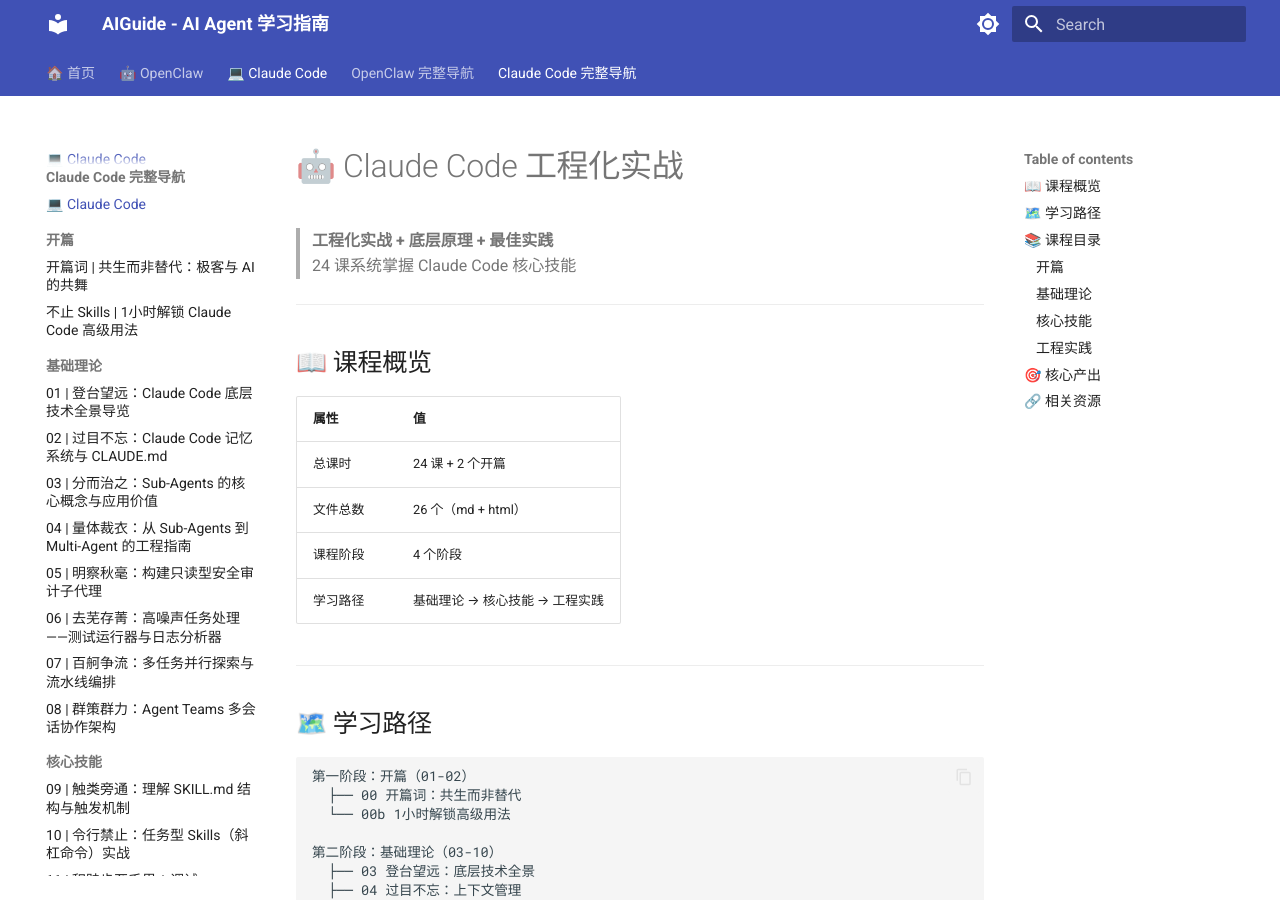
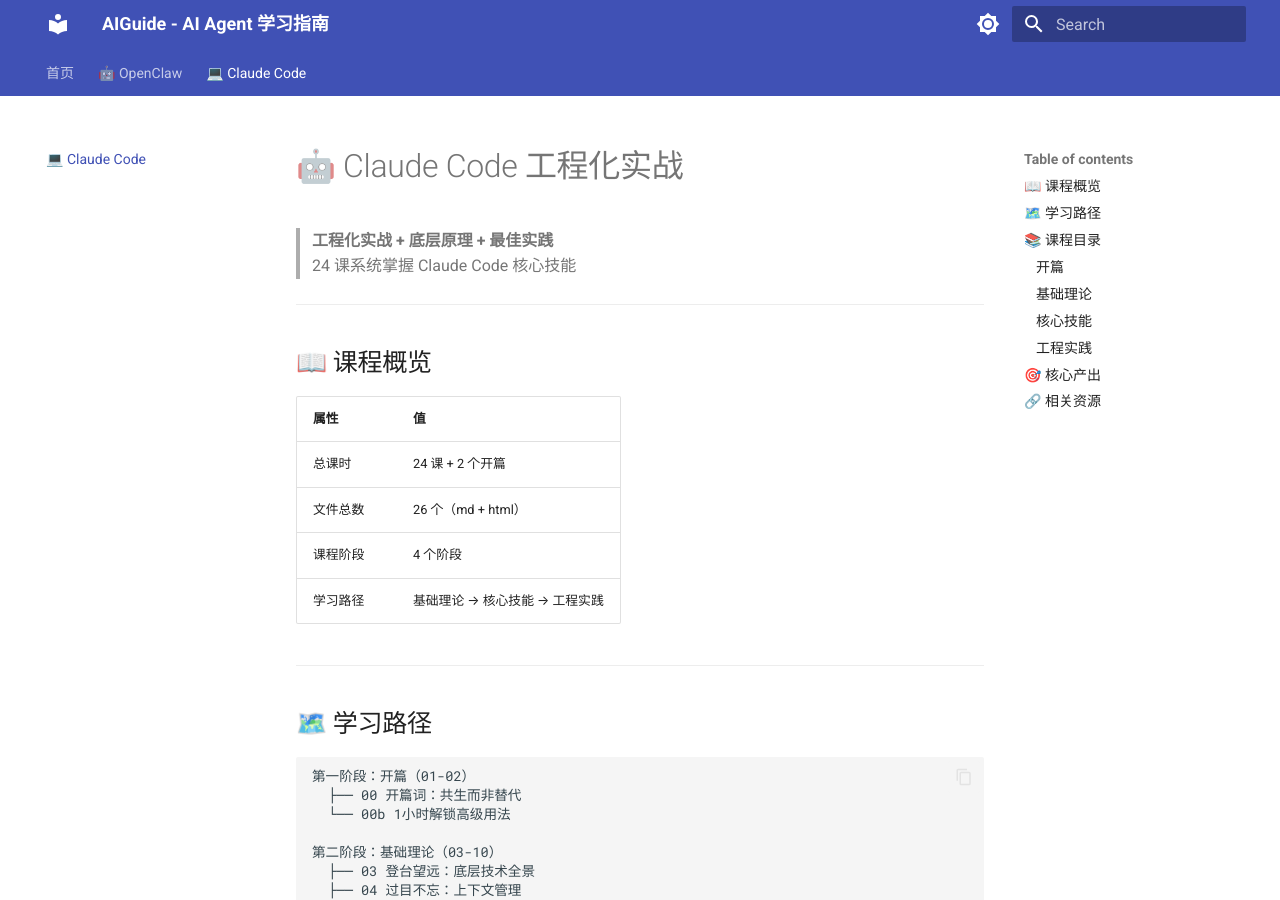
Before and after one commit to bugcodes/AIGuide, an MkDocs documentation site: the page built from docs/claude-code/README.md, in a window 1280 px wide and 900 px high. Built offline with MkDocs 1.6.1 and Material for MkDocs 9.7.7, drawn with Linux system fonts in a browser that asks for light colours.

Commit message:
fix: remove redundant '完整导航' sidebar sections - nav is already in tabs

```diff
--- a/mkdocs.yml
+++ b/mkdocs.yml
@@ -28,91 +28,9 @@ theme:
     - content.code.copy
 
 nav:
-  - 🏠 首页: index.md
+  - 首页: index.md
   - 🤖 OpenClaw: openclaw/index.md
   - 💻 Claude Code: claude-code/README.md
-  # LangChain、Agent Interview、Multi-Agent 等目录暂不存在，先注释掉
-  # - 🔗 LangChain: langchain/README.md
-  # - 🧠 Hermes: hermes/README.md
-  # - 🎯 Agent Interview: agent-interview/README.md
-  # - 🔀 Multi-Agent: multi-agent/README.md
-  - OpenClaw 完整导航:
-    - openclaw/index.md
-    - 架构:
-      - openclaw/01-Architecture/L01.md
-      - openclaw/01-Architecture/L02.md
-    - Agent Loop:
-      - openclaw/02-AgentLoop/L03.md
-      - openclaw/02-AgentLoop/L04.md
-      - openclaw/02-AgentLoop/L05.md
-      - openclaw/02-AgentLoop/L06.md
-      - openclaw/02-AgentLoop/L07.md
-    - Memory:
-      - openclaw/03-Memory/L08.md
-      - openclaw/03-Memory/L09.md
-      - openclaw/03-Memory/L10.md
-      - openclaw/03-Memory/L11.md
-    - 路由与协作:
-      - openclaw/04-Routing/L12.md
-      - openclaw/04-Routing/L13.md
-      - openclaw/04-Routing/L14.md
-      - openclaw/04-Routing/L15.md
-      - openclaw/04-Routing/L16.md
-      - openclaw/04-Routing/L17.md
-      - openclaw/04-Routing/L18.md
-      - openclaw/04-Routing/L19.md
-    - 插件生态:
-      - openclaw/05-Plugins/L20.md
-      - openclaw/05-Plugins/L21.md
-      - openclaw/05-Plugins/L22.md
-      - openclaw/05-Plugins/L23.md
-    - 安全与高可用:
-      - openclaw/06-Security/L24.md
-      - openclaw/06-Security/L25.md
-      - openclaw/06-Security/L26.md
-      - openclaw/06-Security/L27.md
-      - openclaw/06-Security/L33.md
-      - openclaw/06-Security/L34.md
-      - openclaw/06-Security/L35.md
-      - openclaw/06-Security/L36.md
-    - 演练场:
-      - openclaw/Labs/L28.md
-      - openclaw/Labs/L29.md
-      - openclaw/Labs/L30.md
-      - openclaw/Labs/L31.md
-      - openclaw/Labs/L32.md
-  - Claude Code 完整导航:
-    - claude-code/README.md
-    - 开篇:
-      - claude-code/01-开篇-共生而非替代.md
-      - claude-code/02-开篇-1小时解锁高级用法.md
-    - 基础理论:
-      - claude-code/03-基础-登台望远.md
-      - claude-code/04-基础-过目不忘.md
-      - claude-code/05-基础-分而治之.md
-      - claude-code/06-基础-两体裁衣.md
-      - claude-code/07-基础-明察秋毫.md
-      - claude-code/08-基础-去芜存精.md
-      - claude-code/09-基础-百舸争流.md
-      - claude-code/10-基础-群策群力.md
-    - 核心技能:
-      - claude-code/11-技能-触类旁通.md
-      - claude-code/12-技能-另辟蹊径.md
-      - claude-code/13-技能-集腋成裘.md
-      - claude-code/14-技能-千车之鉴.md
-      - claude-code/15-技能-横看成岭.md
-      - claude-code/16-技能-顺藤摸瓜.md
-      - claude-code/17-技能-鉴往知来.md
-      - claude-code/18-技能-薪火相传.md
-    - 工程实践:
-      - claude-code/19-实践-海纳百川.md
-      - claude-code/20-实践-抛砖引玉.md
-      - claude-code/21-实践-无人之手.md
-      - claude-code/22-实践-游刃可寻.md
-      - claude-code/23-实践-登堂入室.md
-      - claude-code/24-实践-得心应手.md
-      - claude-code/25-实践-画龙点睛.md
-      - claude-code/26-实践-未来已来.md
 
 markdown_extensions:
   - pymdownx.highlight:
```
